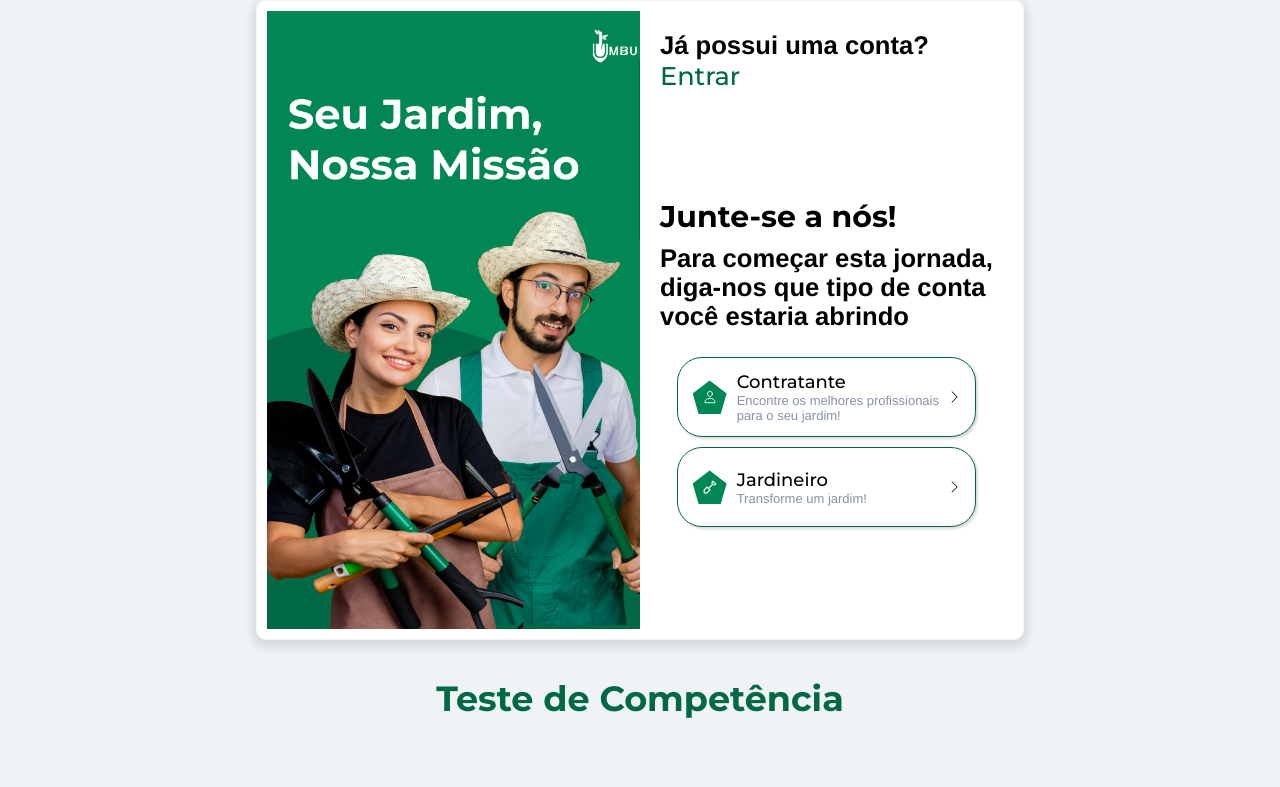
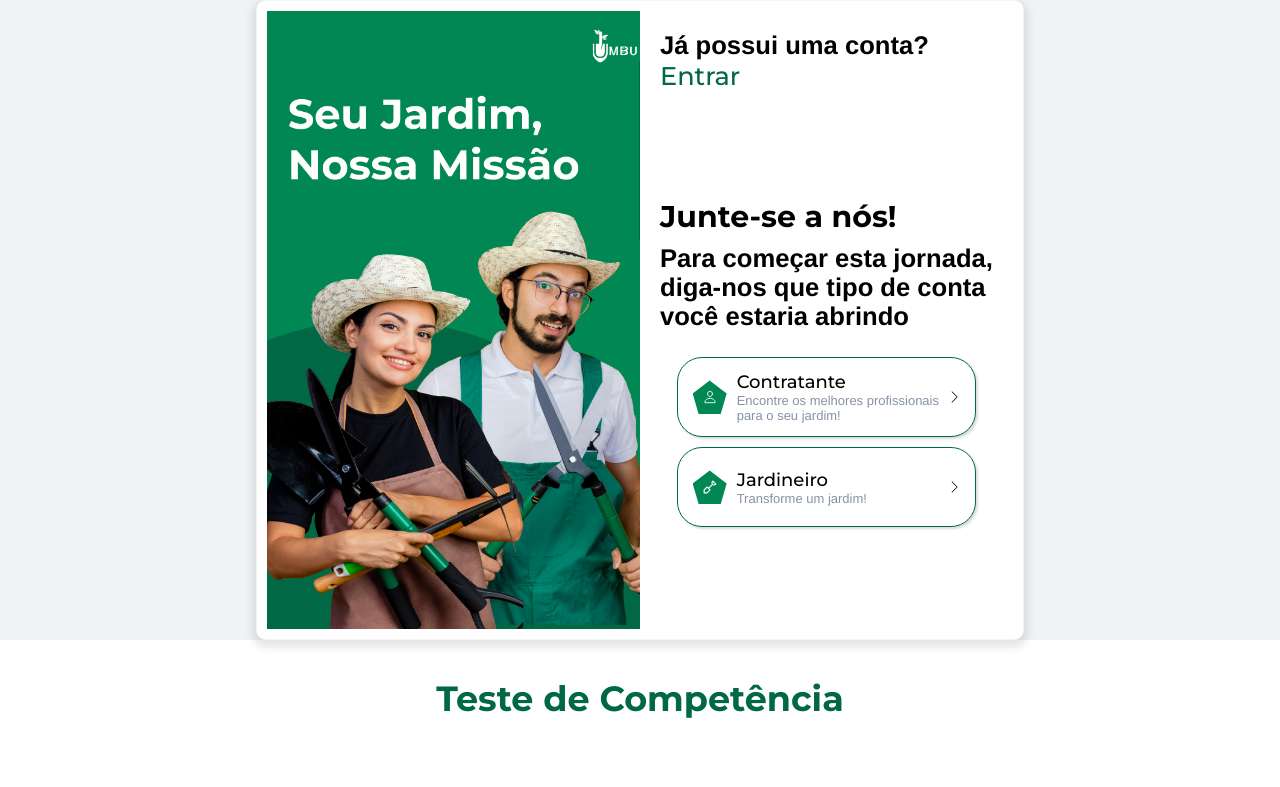
Before and after one commit to sejaumbu/seja-umbu, a React (Vite) app: page /registro in a window 1280 px wide. Shown: the top 787 px of the page. Built offline with nearby package versions, Linux system fonts and the light colour scheme; a web font is replaced by a local one.

Commit message:
fix: cor global do body

```diff
--- a/src/components/telasRegistro/telaRegistro4/telaRegistro4.css
+++ b/src/components/telasRegistro/telaRegistro4/telaRegistro4.css
@@ -1,8 +1,4 @@
 @import url('https://fonts.googleapis.com/css2?family=Montserrat:ital,wght@0,100;0,200;0,300;0,400;0,500;0,600;0,700;0,800;0,900;1,100;1,200;1,300;1,400;1,500;1,600;1,700;1,800;1,900&display=swap');
-
-body{
-    background-color: #EFF3F6;
-}
 
 .telaRegistro4{
     display: flex;
@@ -10,6 +6,7 @@ body{
     align-items: center;
     width: 100%;
     height: 100%;
+    background-color: #EFF3F6;
 }
 
 .headerRT4{
--- a/src/pages/registro/registro.css
+++ b/src/pages/registro/registro.css
@@ -1,12 +1,8 @@
-body{
-    background-color: #EFF3F6;
-}
-
-
 .conteudoRegistro1{
     display: flex;
     justify-content: center;
     align-items: center;
+    background-color: #EFF3F6;
 }
 
 .login{
```
